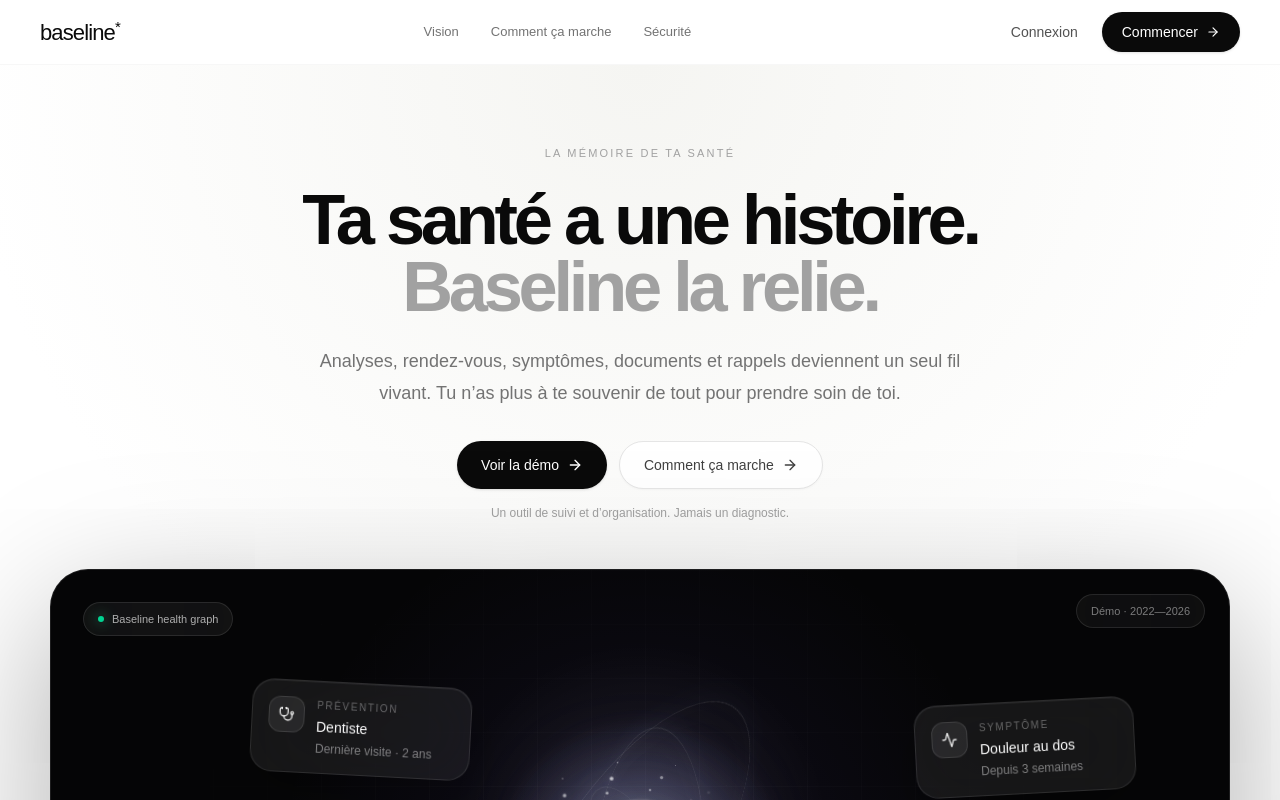
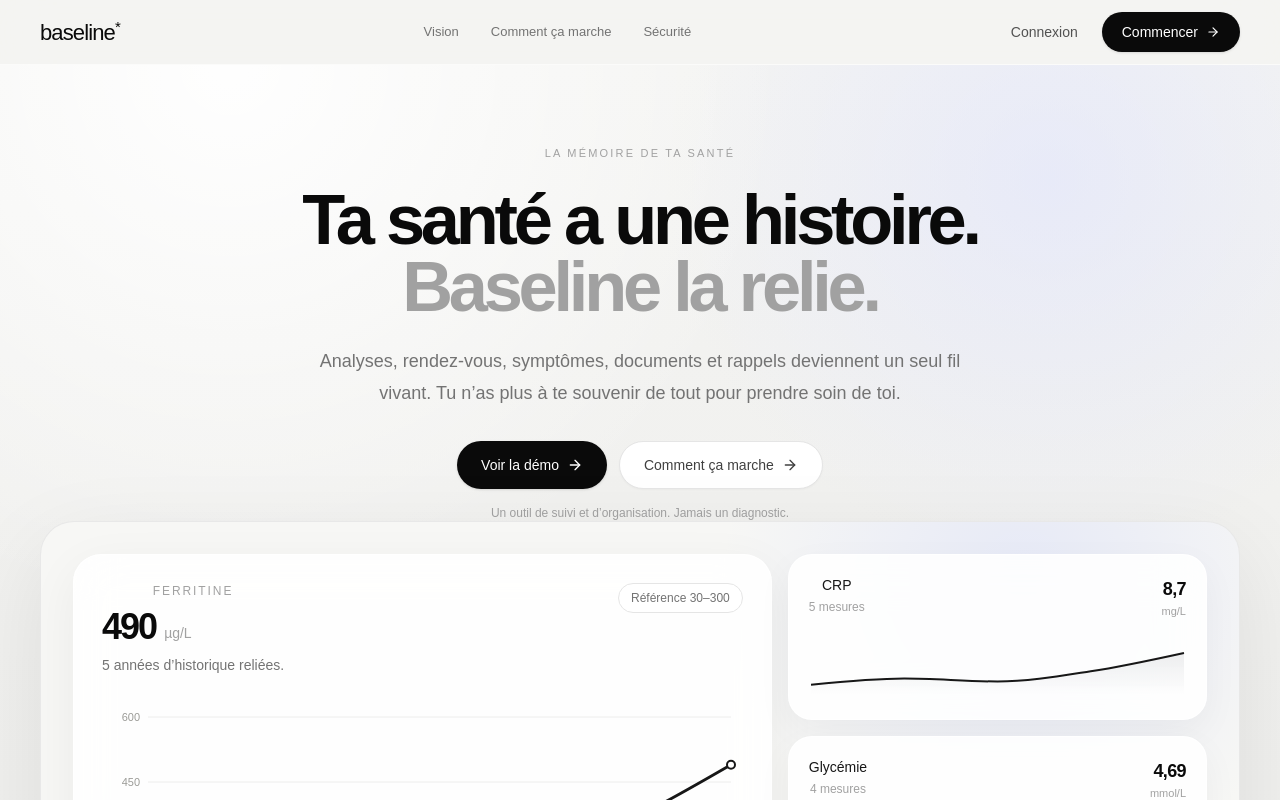
Before and after one commit to AlixBourgain/baseline-health, a Next.js app: page / in a window 1280 px wide. Shown: the top 800 px of the page. Built offline with nearby package versions, Linux system fonts and the light colour scheme.

Commit message:
Refine landing to premium biomarker-led direction

```diff
--- a/src/app/page.tsx
+++ b/src/app/page.tsx
@@ -1,5 +1,5 @@
 import Link from "next/link";
-import { HealthOrbit } from "@/components/landing/health-orbit";
+import { BiomarkerShowcase } from "@/components/landing/biomarker-showcase";
 import {
   Activity,
   ArrowRight,
@@ -141,8 +141,8 @@
 
 export default function HomePage() {
   return (
-    <main className="min-h-screen overflow-hidden bg-white text-neutral-950">
-      <header className="border-b border-neutral-100/80 bg-white/90 backdrop-blur-xl">
+    <main className="min-h-screen overflow-hidden bg-[#f4f4f2] text-neutral-950">
+      <header className="border-b border-white/60 bg-[#f4f4f2]/80 backdrop-blur-xl">
         <div className="mx-auto flex h-16 max-w-7xl items-center justify-between px-6 lg:px-10">
           <Brand />
           <nav className="hidden items-center gap-8 text-[13px] text-neutral-500 md:flex">
@@ -164,8 +164,8 @@
         </div>
       </header>
 
-      <section className="bg-[radial-gradient(circle_at_50%_0%,#f5f5f2_0%,#ffffff_50%)]">
-        <div className="mx-auto max-w-7xl px-6 pb-20 pt-16 text-center lg:px-10 lg:pt-20">
+      <section className="relative overflow-hidden bg-[radial-gradient(circle_at_18%_0%,rgba(255,255,255,.95),transparent_36%),radial-gradient(circle_at_82%_10%,rgba(220,225,255,.5),transparent_26%),linear-gradient(180deg,#f4f4f2_0%,#ececea_100%)]">
+        <div className="relative mx-auto max-w-7xl px-6 pb-24 pt-16 text-center lg:px-10 lg:pt-20">
           <p className="text-[11px] font-medium uppercase tracking-[0.2em] text-neutral-400">La mémoire de ta santé</p>
 
           <h1
@@ -196,7 +196,7 @@
 
           <p className="mt-4 text-xs text-neutral-400">Un outil de suivi et d’organisation. Jamais un diagnostic.</p>
 
-          <HealthOrbit />
+          <BiomarkerShowcase />
         </div>
       </section>
 
```
